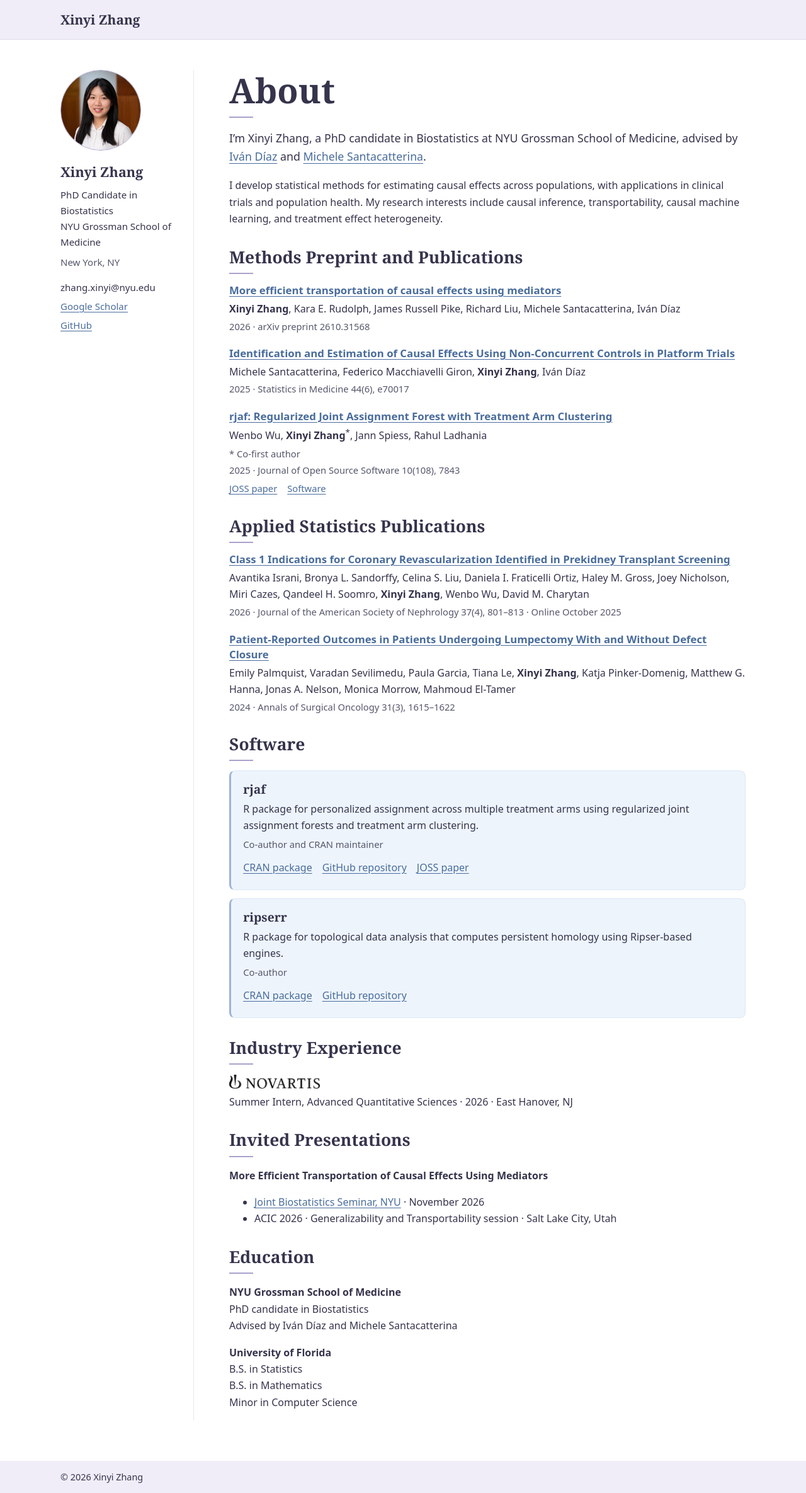
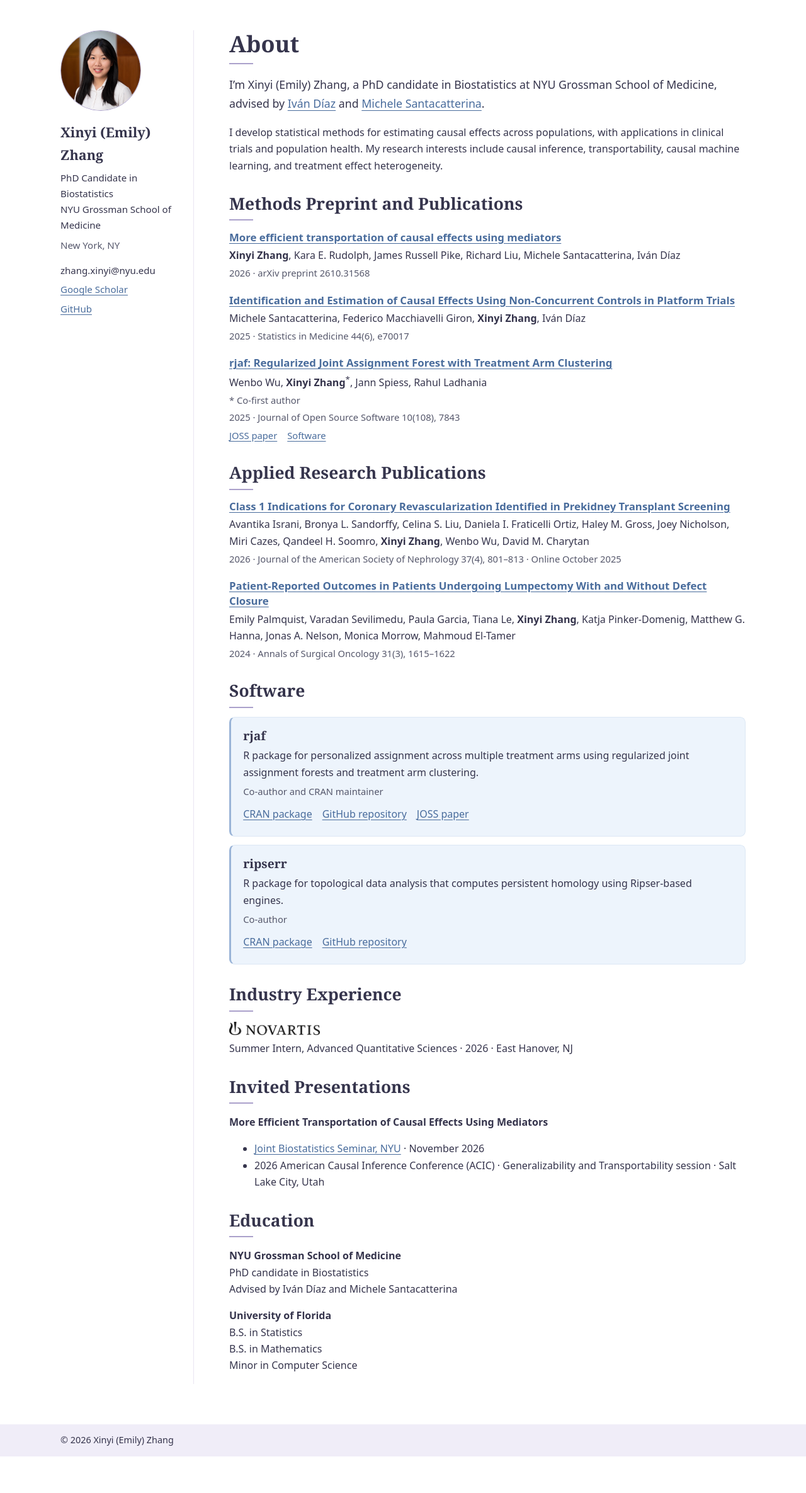
Before and after one commit to XinyiEmilyZhang/xinyiemilyzhang.github.io, a Jekyll site: the page built from index.html, in a window 1280 px wide. Shown: the whole page at 63% size. Built offline with Jekyll 4.4.1, drawn with Linux system fonts in a browser that asks for light colours; after the commit the page ends 2312 px from its top, so only the background shows below that.

Commit message:
Update academic website

```diff
--- a/_config.yml
+++ b/_config.yml
@@ -1,3 +1,3 @@
-title: Xinyi Zhang
+title: Xinyi (Emily) Zhang
 description: Biostatistics PhD candidate at NYU Grossman School of Medicine
 exclude: [Gemfile, README.md]
--- a/_layouts/default.html
+++ b/_layouts/default.html
@@ -3,16 +3,15 @@
 <head>
 <meta charset="utf-8">
 <meta name="viewport" content="width=device-width, initial-scale=1">
-<title>Xinyi Zhang | Biostatistics</title>
+<title>Xinyi (Emily) Zhang | Biostatistics</title>
 <link rel="stylesheet" href="assets/site.css">
 </head>
 <body>
 <a class="skip" href="#main">Skip to content</a>
-<header><div class="bar"><a class="brand" href="index.html">Xinyi Zhang</a></div></header>
 <div class="frame">
 <aside aria-label="Academic profile">
-<img class="portrait" src="assets/portrait.jpg" alt="Portrait of Xinyi Zhang" width="800" height="800">
-<p class="name">Xinyi Zhang</p>
+<img class="portrait" src="assets/portrait.jpg" alt="Portrait of Xinyi (Emily) Zhang" width="800" height="800">
+<p class="name">Xinyi (Emily) Zhang</p>
 <p>PhD Candidate in Biostatistics<br>NYU Grossman School of Medicine</p>
 <p class="location">New York, NY</p>
 <ul class="profile-links">
@@ -23,6 +22,6 @@
 </aside>
 <main id="main" tabindex="-1">{{ content }}</main>
 </div>
-<footer><div class="bar">© 2026 Xinyi Zhang</div></footer>
+<footer><div class="bar">© 2026 Xinyi (Emily) Zhang</div></footer>
 </body>
 </html>
--- a/assets/site.css
+++ b/assets/site.css
@@ -12,12 +12,10 @@ a:hover { color: var(--slate); }
 a:focus-visible { outline: 2px solid var(--blue); outline-offset: 4px; }
 .skip { position: absolute; top: -5rem; background: white; padding: .5rem; }
 .skip:focus { top: .5rem; z-index: 1; }
-header, footer { background: var(--lavender); }
-header { border-bottom: 1px solid #ded7ed; }
+footer { background: var(--lavender); }
 .bar, .frame { width: min(100% - 3rem, 68rem); margin-inline: auto; }
 .bar { display: flex; align-items: center; justify-content: space-between; gap: .75rem 2rem; padding-block: .85rem; flex-wrap: wrap; }
-.brand, h1, h2, h3, .name { font-family: Georgia, serif; }
-.brand { font-weight: bold; font-size: 1.3rem; color: var(--slate); text-decoration: none; }
+h1, h2, h3, .name { font-family: Georgia, serif; }
 .frame { flex: 1; display: grid; grid-template-columns: 13.25rem minmax(0, 1fr); gap: 3.5rem; padding-block: 3rem 4rem; }
 aside { border-right: 1px solid #e9e5f2; padding-right: 1.2rem; font-size: .94rem; }
 aside p { margin: .45rem 0; }
@@ -27,7 +25,7 @@ aside p { margin: .45rem 0; }
 .location, .meta, time { color: #55576b; }
 .profile-links { list-style: none; padding: 0; display: grid; gap: .35rem; }
 h1, h2, h3 { line-height: 1.2; }
-h1 { font-size: clamp(2.25rem, 5vw, 3.4rem); margin: 0 0 1.15rem; }
+h1 { font-size: clamp(1.65rem, 3.5vw, 2.25rem); margin: 0 0 1.15rem; }
 h1::after, h2::after { content: ""; display: block; width: 2.4rem; height: 2px; background: var(--purple); margin-top: .55rem; }
 h2 { margin: 2rem 0 .9rem; font-size: 1.65rem; }
 h3 { margin: 0 0 .45rem; font-size: 1.2rem; }
--- a/index.html
+++ b/index.html
@@ -3,7 +3,7 @@ layout: default
 ---
 
 <h1>About</h1>
-<p class="lead">I’m Xinyi Zhang, a PhD candidate in Biostatistics at NYU Grossman School of Medicine, advised by <a href="https://idiaz.xyz/">Iván Díaz</a> and <a href="https://michelesantacatterina.github.io/">Michele Santacatterina</a>.</p>
+<p class="lead">I’m Xinyi (Emily) Zhang, a PhD candidate in Biostatistics at NYU Grossman School of Medicine, advised by <a href="https://idiaz.xyz/">Iván Díaz</a> and <a href="https://michelesantacatterina.github.io/">Michele Santacatterina</a>.</p>
 <p>I develop statistical methods for estimating causal effects across populations, with applications in clinical trials and population health. My research interests include causal inference, transportability, causal machine learning, and treatment effect heterogeneity.</p>
 <section aria-labelledby="methods">
 <h2 id="methods">Methods Preprint and Publications</h2>
@@ -12,7 +12,7 @@ layout: default
 <article class="publication" id="rjaf"><h3><a href="https://joss.theoj.org/papers/10.21105/joss.07843">rjaf: Regularized Joint Assignment Forest with Treatment Arm Clustering</a></h3><p>Wenbo Wu, <strong>Xinyi Zhang</strong><sup>*</sup>, Jann Spiess, Rahul Ladhania</p><p class="meta">* Co-first author</p><p class="meta">2025 · Journal of Open Source Software 10(108), 7843</p><p class="links"><a href="https://joss.theoj.org/papers/10.21105/joss.07843">JOSS paper</a><a href="#software-rjaf">Software</a></p></article>
 </section>
 <section aria-labelledby="applied">
-<h2 id="applied">Applied Statistics Publications</h2>
+<h2 id="applied">Applied Research Publications</h2>
 <article class="publication" id="screening"><h3><a href="https://doi.org/10.1681/ASN.0000000890">Class 1 Indications for Coronary Revascularization Identified in Prekidney Transplant Screening</a></h3><p>Avantika Israni, Bronya L. Sandorffy, Celina S. Liu, Daniela I. Fraticelli Ortiz, Haley M. Gross, Joey Nicholson, Miri Cazes, Qandeel H. Soomro, <strong>Xinyi Zhang</strong>, Wenbo Wu, David M. Charytan</p><p class="meta">2026 · Journal of the American Society of Nephrology 37(4), 801–813 · Online October 2025</p></article>
 <article class="publication" id="lumpectomy"><h3><a href="https://doi.org/10.1245/s10434-023-14584-z">Patient-Reported Outcomes in Patients Undergoing Lumpectomy With and Without Defect Closure</a></h3><p>Emily Palmquist, Varadan Sevilimedu, Paula Garcia, Tiana Le, <strong>Xinyi Zhang</strong>, Katja Pinker-Domenig, Matthew G. Hanna, Jonas A. Nelson, Monica Morrow, Mahmoud El-Tamer</p><p class="meta">2024 · Annals of Surgical Oncology 31(3), 1615–1622</p></article>
 </section>
@@ -41,7 +41,7 @@ Summer Intern, Advanced Quantitative Sciences · 2026 · East Hanover, NJ</p>
 <p><strong>More Efficient Transportation of Causal Effects Using Mediators</strong></p>
 <ul>
 <li><a href="https://publichealth.nyu.edu/events-news/events/2026/11/19/joint-biostatistics-seminar-nyu-grossman-school-medicine">Joint Biostatistics Seminar, NYU</a> · November 2026</li>
-<li>ACIC 2026 · Generalizability and Transportability session · Salt Lake City, Utah</li>
+<li>2026 American Causal Inference Conference (ACIC) · Generalizability and Transportability session · Salt Lake City, Utah</li>
 </ul>
 </section>
 <section aria-labelledby="education">
```
